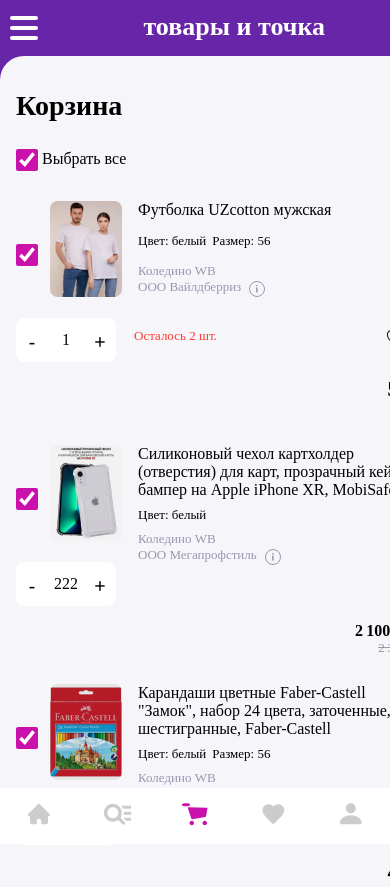
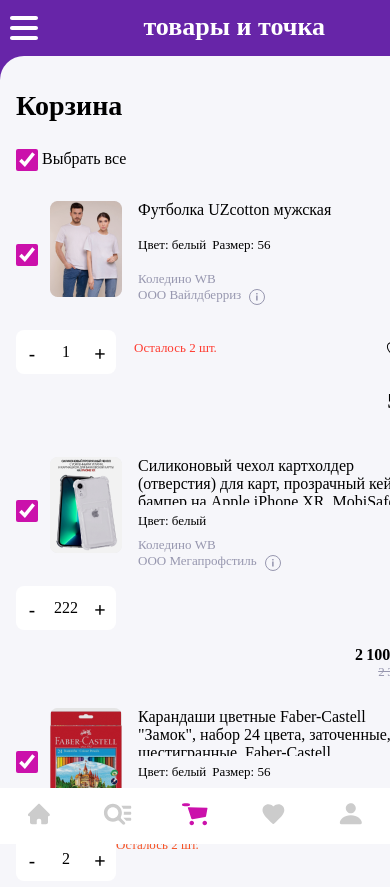
Before and after one commit to syausv/WB_Frontend_2023, a website built with Vite: page wb-project/index.html in a window 390 px wide. Shown: the top 887 px of the page. Built offline with nearby package versions, Linux system fonts and the light colour scheme; files whose address does not match are found by name; a web font is replaced by a local one.

Commit message:
change description in mobile

```diff
--- a/wb-project/main.js
+++ b/wb-project/main.js
@@ -81,8 +81,8 @@
             </div>
           </div>
           <div id="sumAndCount" class="containerSumAndCount">
-            <div class="countFromSumAndCount" style="gap: 8px">
-              <div class="plusFromCountFromSumAndCount">
+            <div class="countFromSumAndCount" id="idCountFromSumAndCount" style="gap: 8px">
+              <div class="plusFromCountFromSumAndCount" >
 
         <div class="displayCounter">
             <button  class="buttons"> - </button>
@@ -170,7 +170,7 @@
               </div>
               <div class="PictureFromClickAndPic">
                 <div style="width: 72px; height: 96px; background: linear-gradient(0deg, rgba(0, 0, 0, 0.05), rgba(0, 0, 0, 0.05));
-border-radius: 8px;"> <img src="src/img/Frame2771321291.png"/> </div>
+border-radius: 8px;"> <img src="/src/img/Frame2771321291.png" alt=""/> </div>
               </div>
             </div>
             <div id="IdDescriptionFromPicAndDescription3" class="DescriptionFromPicAndDescription">
@@ -319,18 +319,18 @@
            <div id="idSmallTovary">
              <div id="idContainerSmallTovary6" class="containerSmallTovary6">
                <div id="picSmall1" style="width: 40px ;height: 56px ; border-radius: 8px">
-                <img style="width: 40px ;height: 56px ; border-radius: 8px" src="src/img/Frame38531.png"/>
+                <img style="width: 40px ;height: 56px ; border-radius: 8px" src="/src/img/Frame38531.png" alt=""/>
                 </div>
                <div id="picSmall2" style="width: 40px ;height: 56px ; border-radius: 8px">
-                <img style="width: 40px ;height: 56px ; border-radius: 8px" src="src/img/Frame277132129.png"/>
+                <img style="width: 40px ;height: 56px ; border-radius: 8px" src="/src/img/Frame277132129.png" alt=""/>
                 </div>
                <div id="picSmall3" style="width: 40px ;height: 56px ; border-radius: 8px">
-               <img style="width: 40px ;height: 56px ; border-radius: 8px" src="src/img/Frame2771321291.png"/>
+               <img style="width: 40px ;height: 56px ; border-radius: 8px" src="/src/img/Frame2771321291.png" alt=""/>
                </div>
              </div>
             </div>
                 <div id="idContainerSmallTovary8"> <div style="width: 40px ;height: 56px ; border-radius: 8px">
-                  <img style="width: 40px ;height: 56px ;border-radius: 8px" src="src/img/Frame277132129.png"/>
+                  <img style="width: 40px ;height: 56px ;border-radius: 8px" src="/src/img/Frame277132129.png" alt=""/>
                  </div>
             </div>
             </div>
--- a/wb-project/style.css
+++ b/wb-project/style.css
@@ -1059,8 +1059,25 @@
     align-self: center;
 
   }
-  #textVeshiItochka {
-
+  #nameFromDescriptionFromPicAndDescription2{
+    max-width:275px;
+    -ms-text-overflow: ellipsis;
+    -o-text-overflow: ellipsis;
+    text-overflow: ellipsis;
+    overflow: hidden;
+    -ms-line-clamp: 2;
+    -webkit-line-clamp: 2;
+    line-clamp: 2;
+  }
+  #nameFromDescriptionFromPicAndDescription3{
+    max-width:275px;
+    -ms-text-overflow: ellipsis;
+    -o-text-overflow: ellipsis;
+    text-overflow: ellipsis;
+    overflow: hidden;
+    -ms-line-clamp: 2;
+    -webkit-line-clamp: 2;
+    line-clamp: 2;
   }
   #searchBtn {
     all: unset;
@@ -1144,6 +1161,16 @@
     grid-template-rows: auto;
     grid-templates-areas:
       "containerPicAndDescription";
+  }
+  .containerPicAndDescription{
+    display: grid;
+    grid-template-columns: 106px 1fr;
+    grid-template-rows: 120px;
+    column-gap: 16px;
+
+    padding: 12px 0px 0px 0px;
+    grid-templates-areas:
+      "IdClickAndPic IdDescriptionFromPicAndDescription";
   }
   .containerSumAndCount{
     display: grid;
@@ -1347,7 +1374,10 @@
      "containerCena"
      "idOplataKartoy";
   }
-  #idDostavka{ display: none; }
+
+  #idDostavka{
+    display: none;
+  }
  #containerCena {
    grid-area: containerCena;
  }
```
